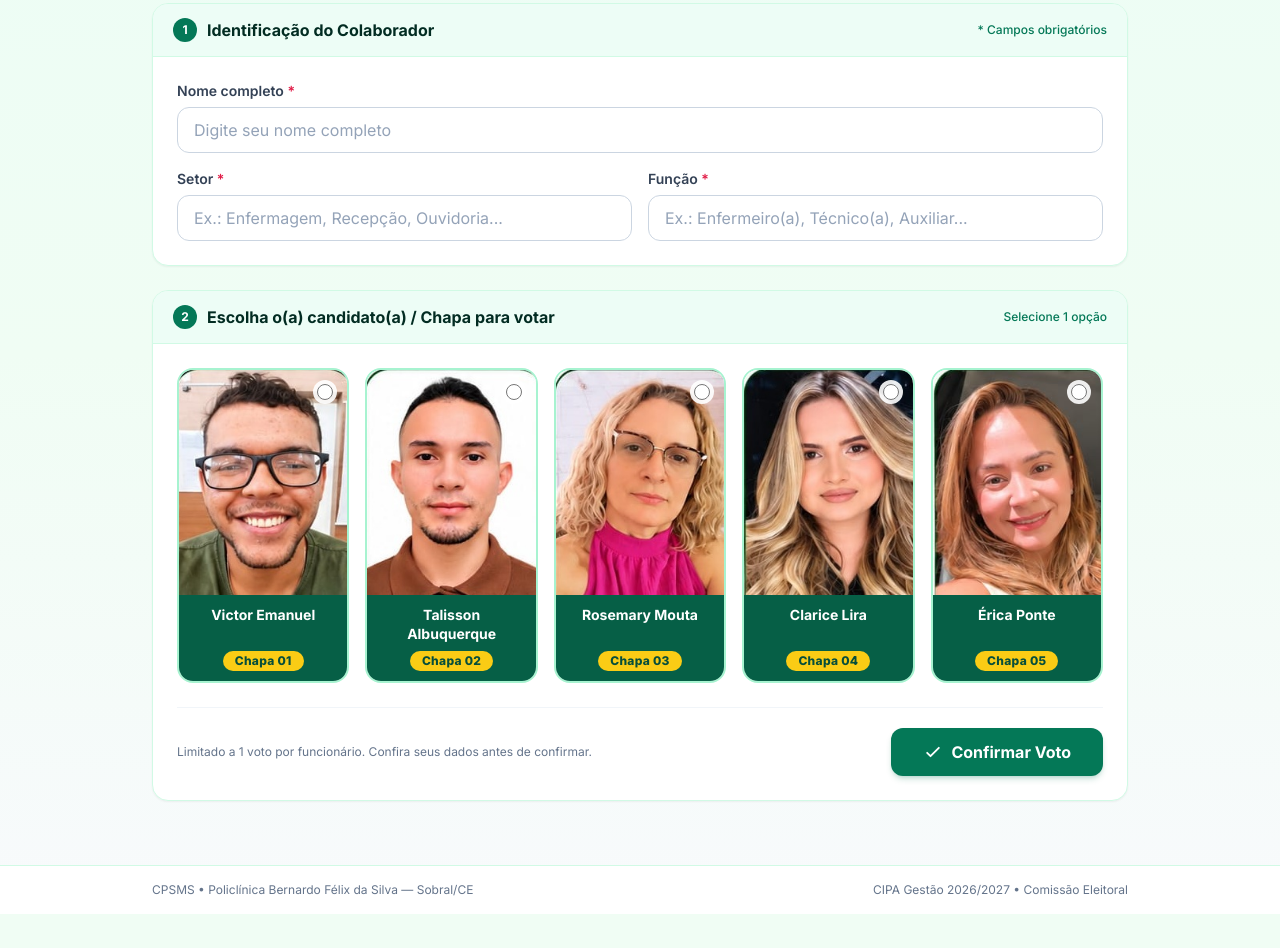
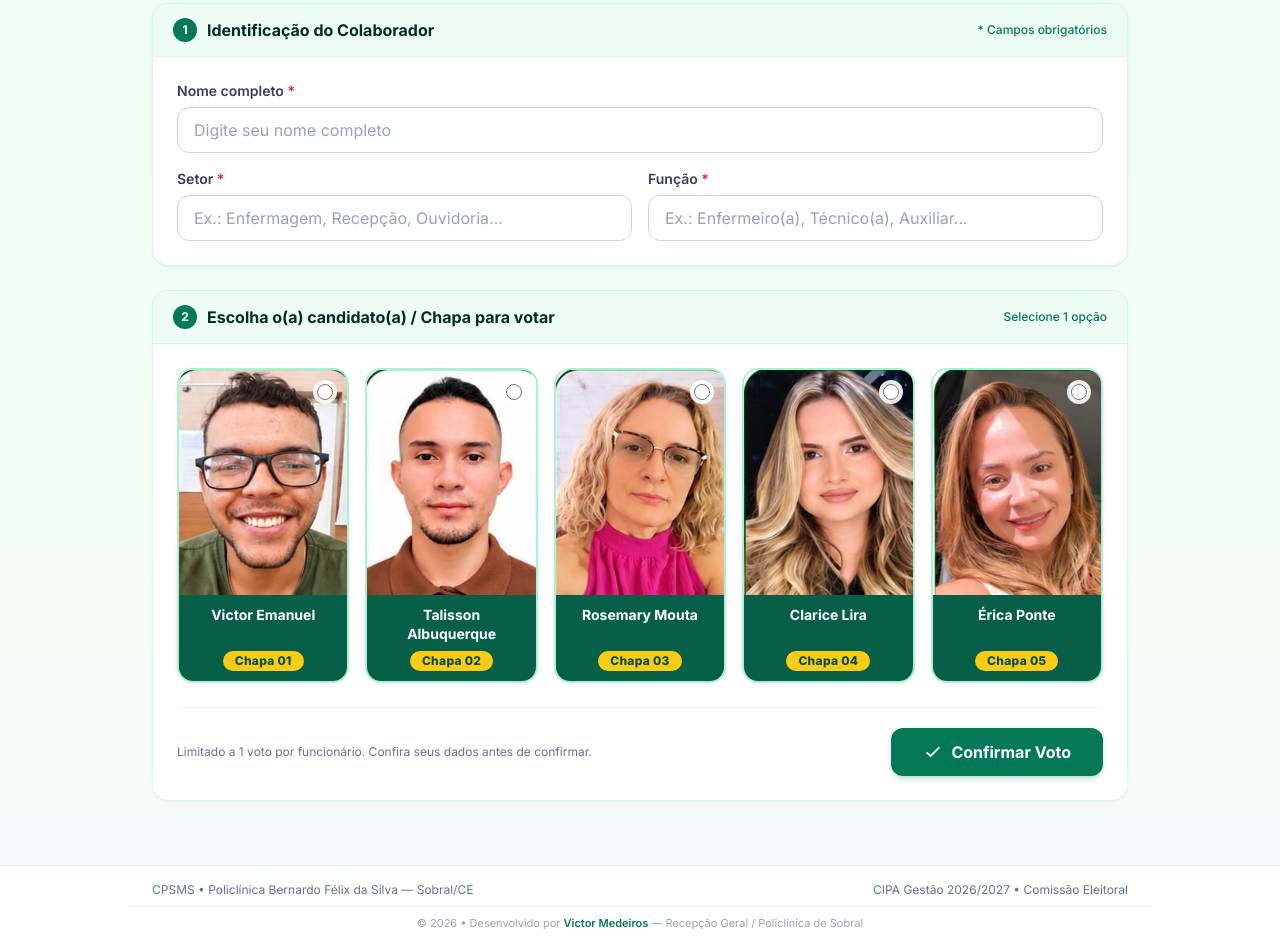
Before and after one commit to VictorMedeirosOficial/Elei-o-CIPA, a plain HTML site: page index.html in a window 1280 px wide. Shown: the part 206-1154 px from the top of the page. Before the commit the page ends 1120 px from the top, so only its background shows below. Drawn offline with nearby package versions, Linux system fonts and the light colour scheme; no server answers.

Commit message:
Enhance footer with additional information
Added footer content with developer credit.

```diff
--- a/index.html
+++ b/index.html
@@ -354,11 +354,14 @@
     </div>
   </div>
 
-  <!-- Rodapé -->
+<!-- Rodapé -->
   <footer class="bg-white border-t border-emerald-100 py-4 mt-8">
     <div class="max-w-5xl mx-auto px-4 sm:px-6 flex flex-col sm:flex-row items-center justify-between gap-2 text-xs text-slate-500">
       <span>CPSMS • Policlínica Bernardo Félix da Silva — Sobral/CE</span>
       <span>CIPA Gestão 2026/2027 • Comissão Eleitoral</span>
+    </div>
+    <div class="max-w-5xl mx-auto px-4 sm:px-6 mt-2 pt-2 border-t border-slate-100 text-center text-[11px] text-slate-400">
+      © 2026 • Desenvolvido por <strong class="text-emerald-700 font-semibold">Victor Medeiros</strong> — Recepção Geral / Policlínica de Sobral
     </div>
   </footer>
 
```
